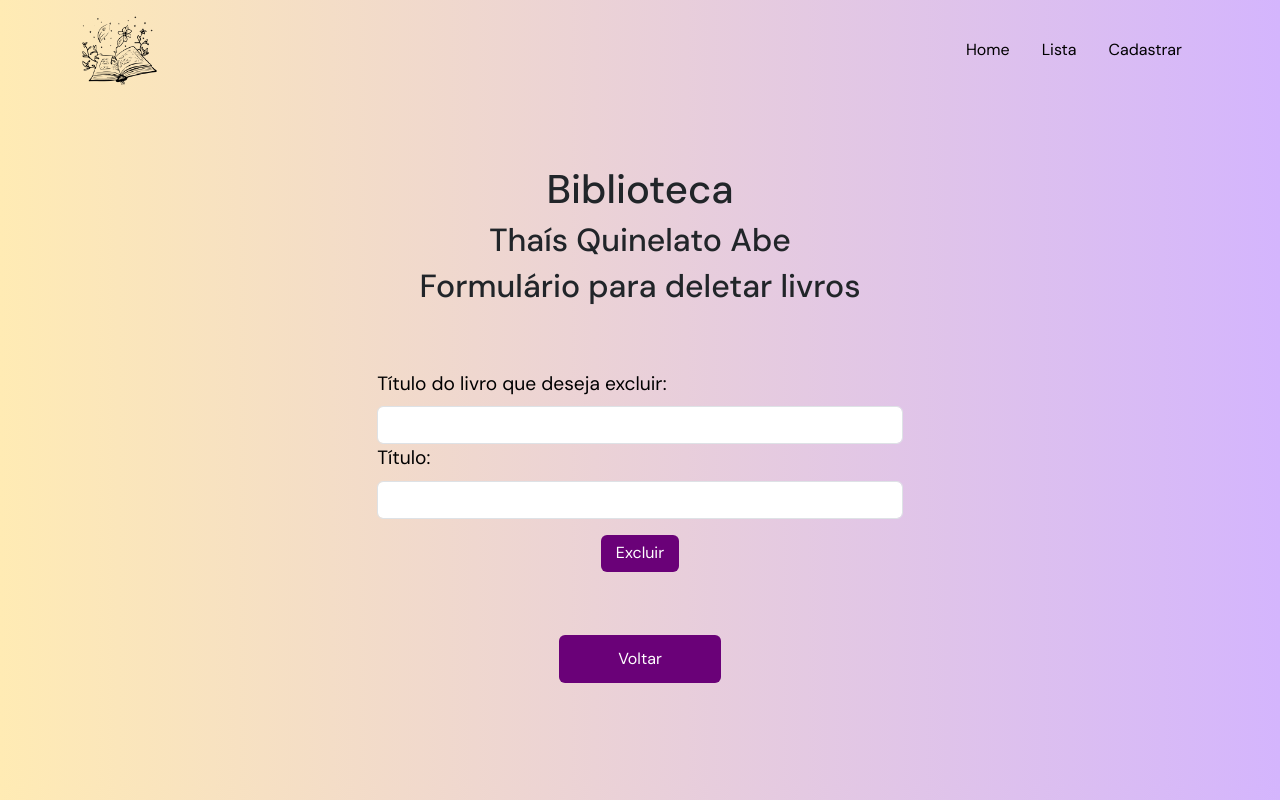
After one commit to thaisqabe/biblioteca, a PHP site: the page made by form_excluir.php in a window 1280 px wide. The commit adds this page. Run offline with PHP 8.4, Linux system fonts and the light colour scheme.

Commit message:
atualizacoes

```diff
--- a/assets/style.css
+++ b/assets/style.css
@@ -1,24 +1,45 @@
-/* body::-webkit-scrollbar {
+body::-webkit-scrollbar {
     width: 12px;
-    background-color: #6a0178;
+    background-color: black;
 }
 
 body::-webkit-scrollbar-track {
-    background: #6a0178;
+    background: black;
 }
 
 body::-webkit-scrollbar-thumb {
-    background-color: #020202;
+    background-color: #6a0178;
     border-radius: 20px;
-    border: 3px solid #6a0178;
+    border: 3px solid black;
 }
- */
+
+
+
+
 
 
 body{
   background-image: linear-gradient(to right, rgb(255, 235, 180) , rgb(212, 181, 253));
    font-family: "DM Sans", sans-serif;
+     opacity: 0;
+  animation: fadeIn 0.6s ease-in forwards;
 }
+
+
+@keyframes fadeIn {
+  to {
+    opacity: 1;
+  }
+}
+
+
+nav{
+    background-color: #aaa8bd00 !important;
+}
+
+
+
+
 
 h1, h2{
     text-align: center;
@@ -141,3 +162,18 @@
     font-size: 1.2rem;
     color: black;
 }
+
+
+.nav-link{
+    color: black !important;
+    border-bottom: 0.1rem solid transparent;
+        transition: color 0.3s ease, border-bottom 0.3s ease;
+
+}
+
+.nav-link:hover{
+    color: #390041 !important;
+    border-bottom: 0.1rem solid #390041;
+
+
+}
--- /dev/null
+++ b/form_excluir.php
@@ -0,0 +1,70 @@
+<?php
+        include_once "pedaco.php";
+
+
+        // echo "valor do  id: " . $id;
+
+                        $titulo = $_GET['titulo'];
+
+
+
+    ?>
+
+    <h2>Formulário para deletar livros</h2>
+
+    <div class="container container2">
+
+    <form class="form" action="excluir.php?titulo=<?php echo $titulo;?>" method="POST">
+
+        <?php
+
+            require 'conexao.php';
+            $sql = "SELECT titulo FROM livro where titulo = $titulo";
+            $stmt = $pdo->prepare($sql);
+            $livro = $stmt->fetch(PDO::FETCH_ASSOC);
+
+
+
+            // while ($livro = $stmt->fetch(PDO::FETCH_ASSOC)) {
+            //         echo "Título: " . $livro['titulo'] . "<br>";
+            //         echo "Gênero: " . $livro['genero'] . "<br>";
+            //         echo "Autor: " . $livro['autor'] . "<br><br>";
+
+            //         echo "Ano: " . $livro['ano'] . "<br>";
+
+            //         echo "Páginas: " . $livro['paginas'] . "<br><br>";
+            // }
+    ?>
+
+
+        <div class="mb-3">
+            <label for="" class="form-label" >Título do livro que deseja excluir:</label>
+            <input type="text" value="<?php echo $livro['titulo']?>"
+
+            name="titulo_excluir" class="form-control" id="" aria-describedby="" >
+
+
+               <label for="" class="form-label" >Título: </label>
+            <input type="text" value="<?php echo $livro['titulo']?>"
+
+            name="novo_titulo" class="form-control" id="" aria-describedby="" >
+
+        </div>
+
+
+        <div class="container2">
+        <button type="submit" class="btn botao">Excluir</button>
+        </div>
+
+    </form>
+
+    </div>
+    <div class="container2">
+        <a href="index.php" type="button" class="btn botao">Voltar</a>
+    <div>
+
+</section>
+</body>
+    <script src="https://cdn.jsdelivr.net/npm/@popperjs/core@2.11.8/dist/umd/popper.min.js" integrity="sha384-I7E8VVD/ismYTF4hNIPjVp/Zjvgyol6VFvRkX/vR+Vc4jQkC+hVqc2pM8ODewa9r" crossorigin="anonymous"></script>
+    <script src="https://cdn.jsdelivr.net/npm/bootstrap@5.3.7/dist/js/bootstrap.min.js" integrity="sha384-7qAoOXltbVP82dhxHAUje59V5r2YsVfBafyUDxEdApLPmcdhBPg1DKg1ERo0BZlK" crossorigin="anonymous"></script>
+</html>
--- a/pedaco.php
+++ b/pedaco.php
@@ -1,3 +1,39 @@
+
+
+
+
+     <!DOCTYPE html>
+<html lang="pt-br">
+<head>
+    <meta charset="UTF-8">
+    <meta name="viewport" content="width=device-width, initial-scale=1.0">
+    <title>Biblioteca</title>
+    <link href="https://cdn.jsdelivr.net/npm/bootstrap@5.3.7/dist/css/bootstrap.min.css" rel="stylesheet" integrity="sha384-LN+7fdVzj6u52u30Kp6M/trliBMCMKTyK833zpbD+pXdCLuTusPj697FH4R/5mcr" crossorigin="anonymous">
+    <link rel="stylesheet" href="assets/style.css">
+    <link rel="preconnect" href="https://fonts.googleapis.com">
+<link rel="preconnect" href="https://fonts.gstatic.com" crossorigin>
+<link href="https://fonts.googleapis.com/css2?family=DM+Sans:ital,opsz,wght@0,9..40,100..1000;1,9..40,100..1000&display=swap" rel="stylesheet">
+</head>
+<body>
+    <nav class="navbar ">
+  <div class="container">
+    <a class="navbar-brand" href="index.php">
+      <img src="assets/img/logo.png"  width="75" height="75">
+    </a>
+    <ul class="nav justify-content-end">
+  <li class="nav-item">
+    <a class="nav-link " aria-current="page" href="index.php">Home</a>
+  </li>
+  <li class="nav-item">
+    <a class="nav-link" href="listar.php">Lista</a>
+  </li>
+  <li class="nav-item">
+    <a class="nav-link" href="form_cadastro.php">Cadastrar</a>
+  </li>
+</ul>
+  </div>
+</nav>
+    <section class="">
 
 
      <h1>Biblioteca</h1>
```
Also changed, not shown: excluir.php (added, +12 -0 lines), form_atualizar.php (+0 -14 lines), form_cadastro.php (+0 -14 lines), index.php (+1 -14 lines), listar.php (+2 -15 lines), assets/img/logo.png (added).
